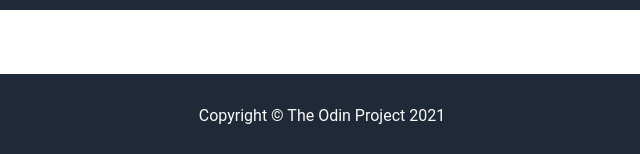
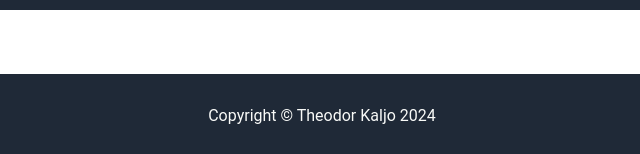
Before and after one commit to Theografiska/landingPage, a plain HTML site: page index.html in a window 1280 px wide. Shown: the part 1900-2054 px from the top of the page, 318-958 px from the left. Drawn offline with Linux system fonts and the light colour scheme.

Commit message:
Correct author name in footer

```diff
--- a/index.html
+++ b/index.html
@@ -87,7 +87,7 @@
     </main>
 
     <footer>
-        Copyright © The Odin Project 2021
+        Copyright © Theodor Kaljo 2024
     </footer>
 </body>
 </html>
```
